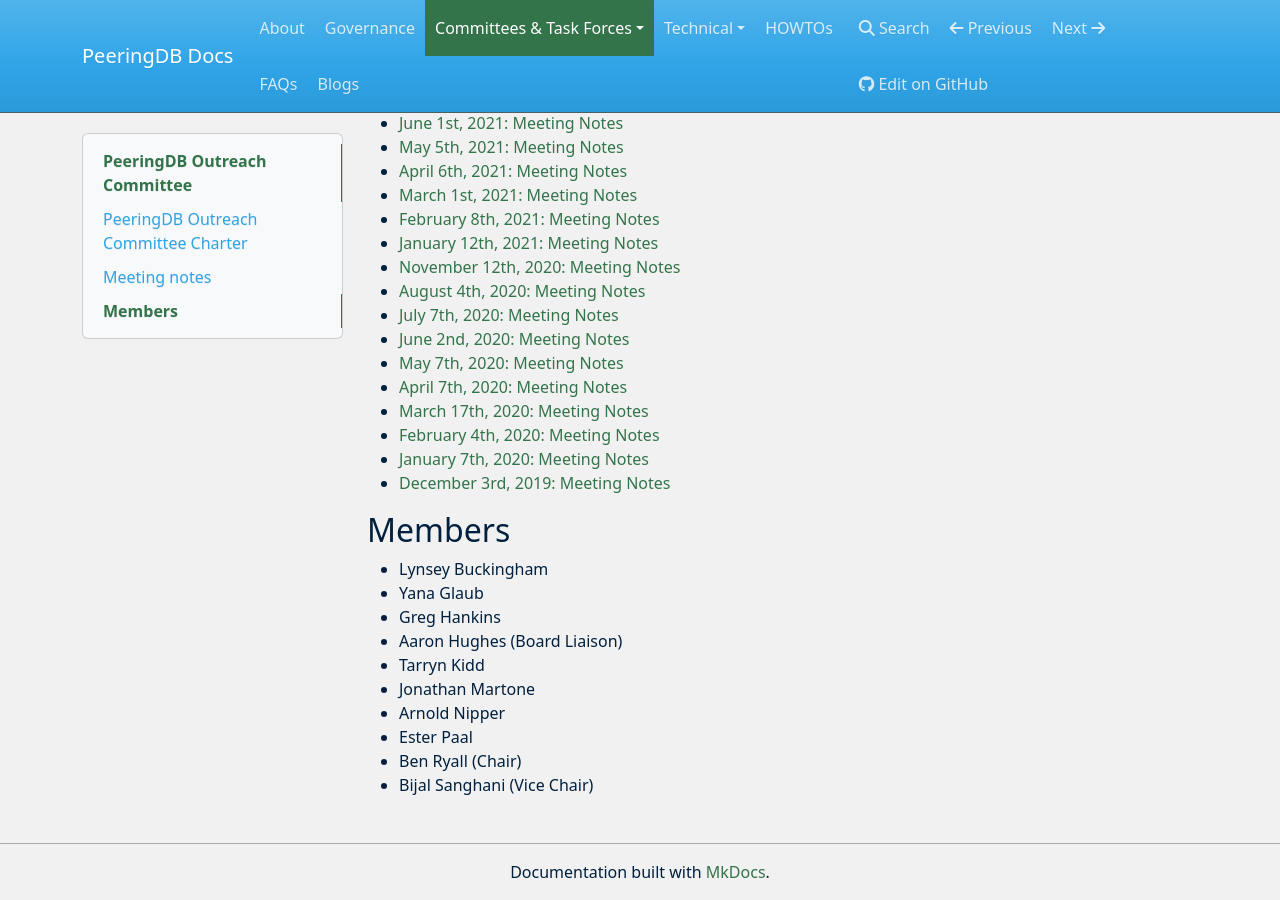
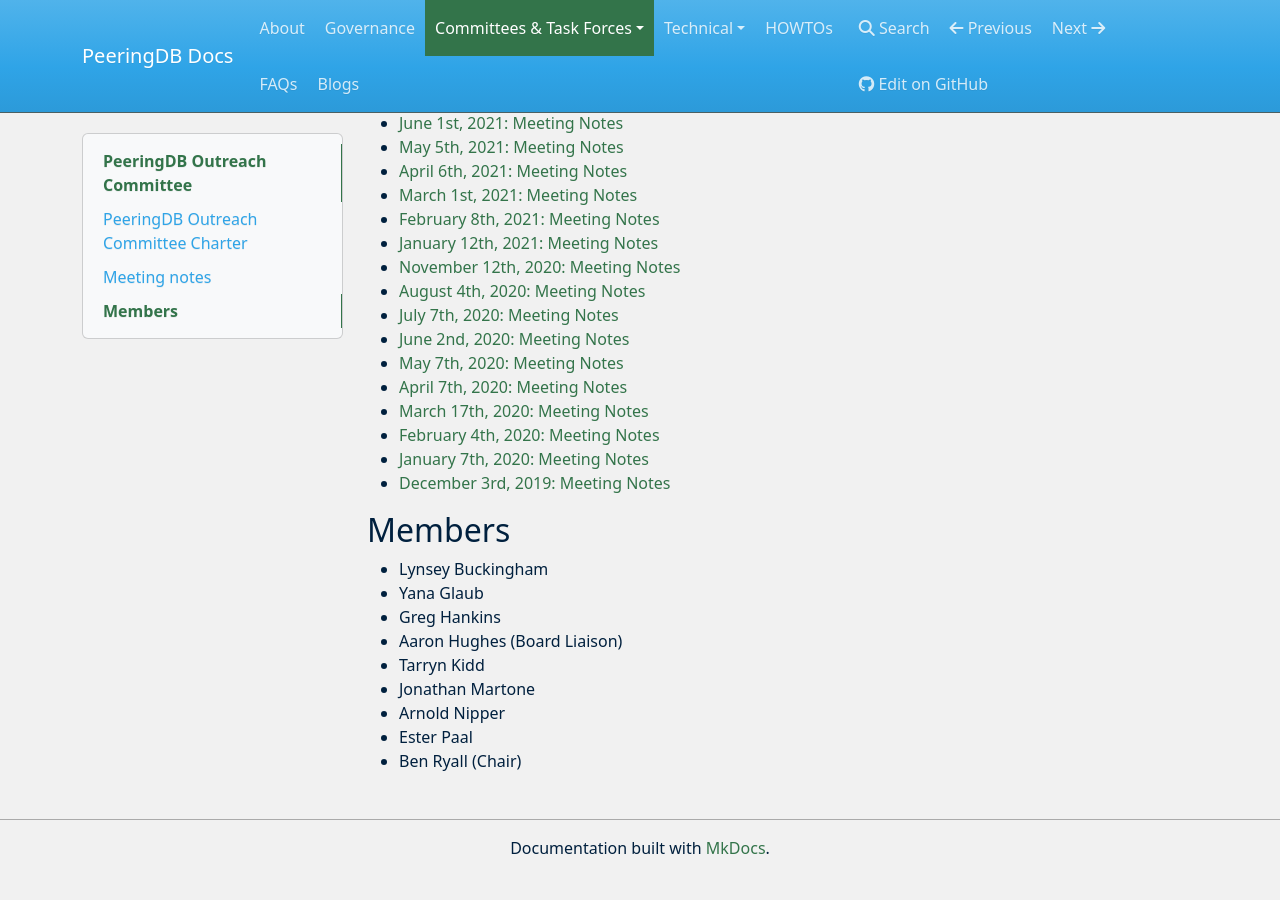
Before and after one commit to peeringdb/docs, an MkDocs documentation site: the page built from docs/committee/outreach/index.md, in a window 1280 px wide and 900 px high, scrolled down 1532 px. Built offline with MkDocs 1.6.1, drawn with Linux system fonts in a browser that asks for light colours; nearby versions of some CDN libraries; after the commit the page ends 2408 px from its top, so only the background shows below that.

Commit message:
Removed Bijal from OC page.

```diff
--- a/docs/committee/outreach/index.md
+++ b/docs/committee/outreach/index.md
@@ -39,4 +39,3 @@
 - Arnold Nipper
 - Ester Paal
 - Ben Ryall (Chair)
-- Bijal Sanghani (Vice Chair)
```
